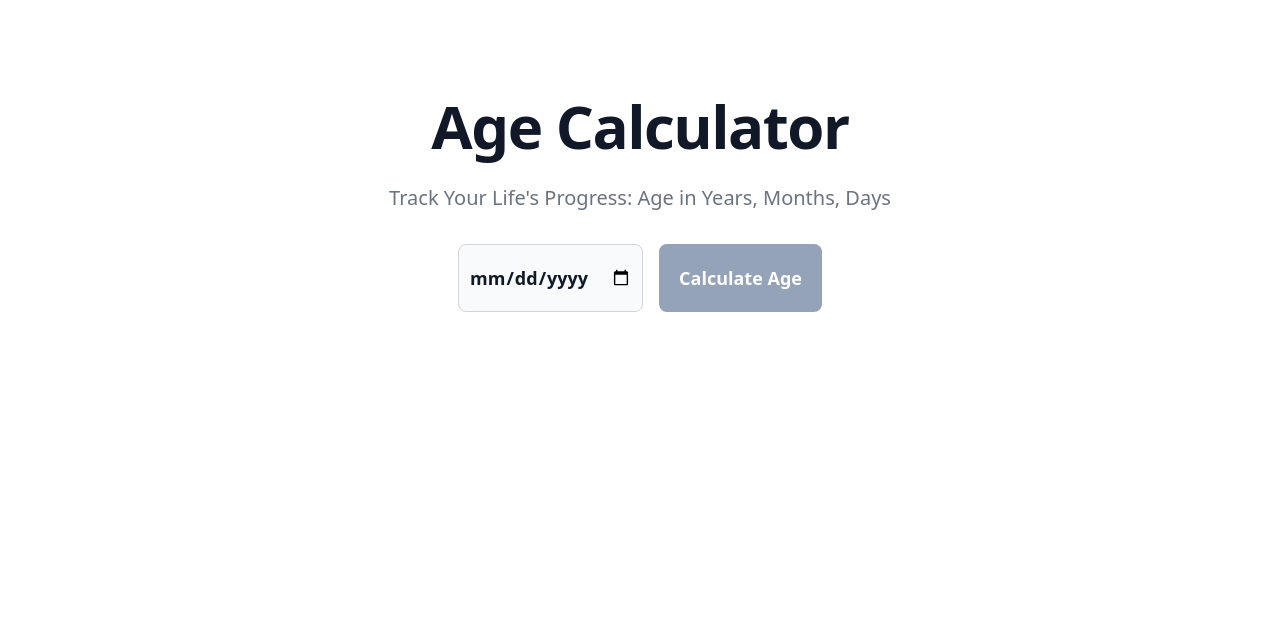
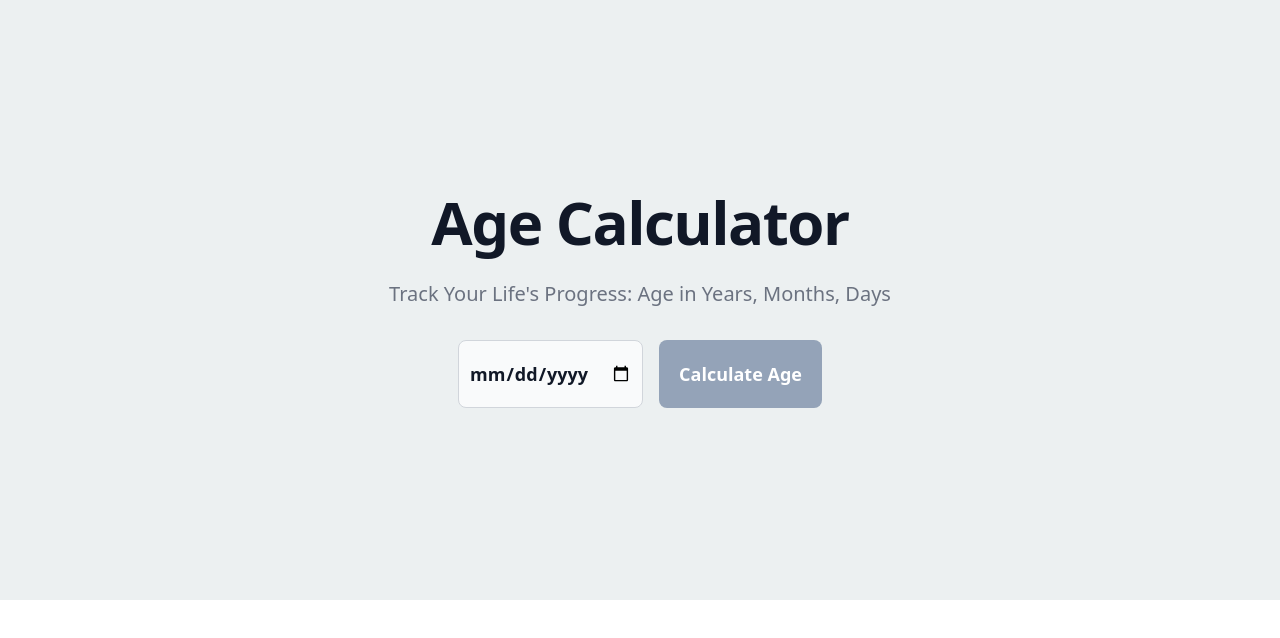
Before and after one commit to NimeshPiyumantha/Age_Calculator_App, a React (Vite) app: page / in a window 1280 px wide. Shown: the top 638 px of the page. Built offline with nearby package versions, Linux system fonts and the light colour scheme.

Commit message:
Update Component

```diff
--- a/src/App.jsx
+++ b/src/App.jsx
@@ -28,7 +28,7 @@ function App() {
   };
 
   return (
-    <section className="bg-white dark:bg-gray-900 p-8">
+    <section className="bg-brightWhite p-32 dark:bg-gray-900">
       <div className="py-8 px-4 mx-auto max-w-screen-xl text-center lg:py-16">
         <h1 className="mb-4 text-4xl font-extrabold tracking-tight leading-none text-gray-900 md:text-5xl lg:text-6xl dark:text-white">
           Age Calculator
--- a/tailwind.config.js
+++ b/tailwind.config.js
@@ -2,7 +2,12 @@
 export default {
   content: ["./index.html", "./src/**/*.{js,ts,jsx,tsx}"],
   theme: {
-    extend: {},
+    extend: {
+      colors: {
+        brightWhite: "#ecf0f1",
+        brightDark: "#2f3542",
+      },
+    },
     screens: {
       sm: "640px",
       // => @media (min-width: 640px) { ... }
```
Also changed, not shown: 1 other file (tests, documents, lock files or other folders).
